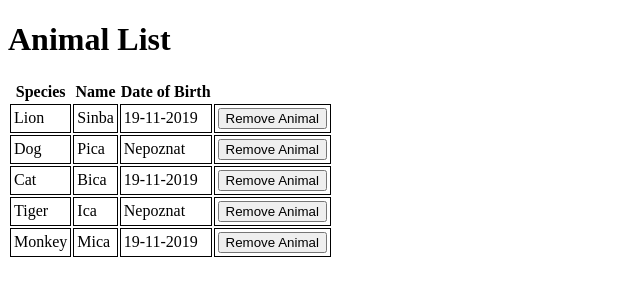
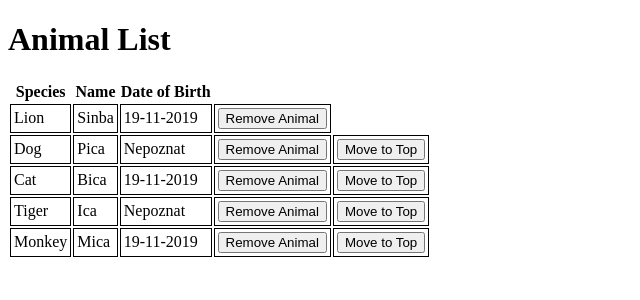
Before and after one commit to dusankaK/zoo-vue, a Vue app: page / in a window 1280 px wide. Shown: the top 300 px of the page, without its empty margins (0-640 px from the left). Built offline with nearby package versions, Linux system fonts and the light colour scheme.

Commit message:
Cetvrti zadatak

```diff
--- a/src/components/AnimalList.vue
+++ b/src/components/AnimalList.vue
@@ -15,6 +15,9 @@
             <td>{{ animal.dateOfBirth ? animal.dateOfBirth : 'Nepoznat' }}</td>
             <td>
                 <button @click="removeAnimal(key)">Remove Animal</button>
+            </td>
+             <td v-if="key > 0">
+                <button @click="moveToTop(key)">Move to Top</button>
             </td>
         </tr>
     </table>
@@ -39,7 +42,17 @@ export default {
     methods: {
         removeAnimal(key){
             this.animals.splice(key, 1);
+        },
+
+        moveToTop(key){
+            if (key > 0){
+            let toTop = this.animals[key];
+            this.animals.splice(key, 1);
+            this.animals.unshift(toTop);
+            }
         }
+
+
     }
 
 }
```
